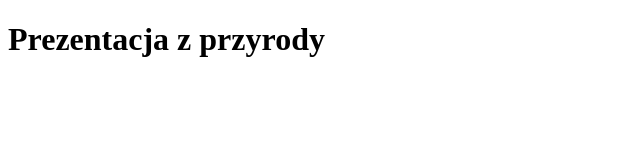
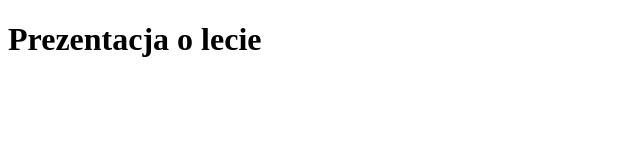
Before and after one commit to nauczycielms1/las, a plain HTML site: page index.html in a window 1280 px wide. Shown: the whole page, without its empty margins (0-640 px from the left). Drawn offline with Linux system fonts and the light colour scheme.

Commit message:
Update index.html

```diff
--- a/index.html
+++ b/index.html
@@ -4,6 +4,6 @@
   <title>Las</title>
 </head>
 <body>
-  <h1>Prezentacja z przyrody</h1>
+  <h1>Prezentacja o lecie </h1>
 </body>
 </html>
```
